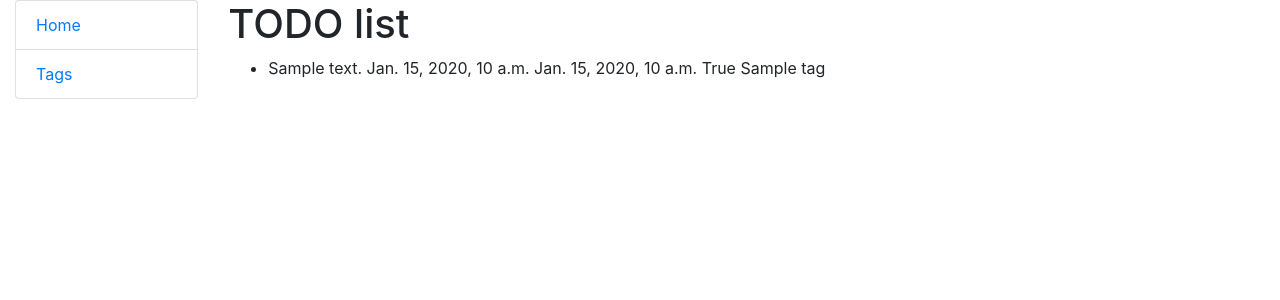
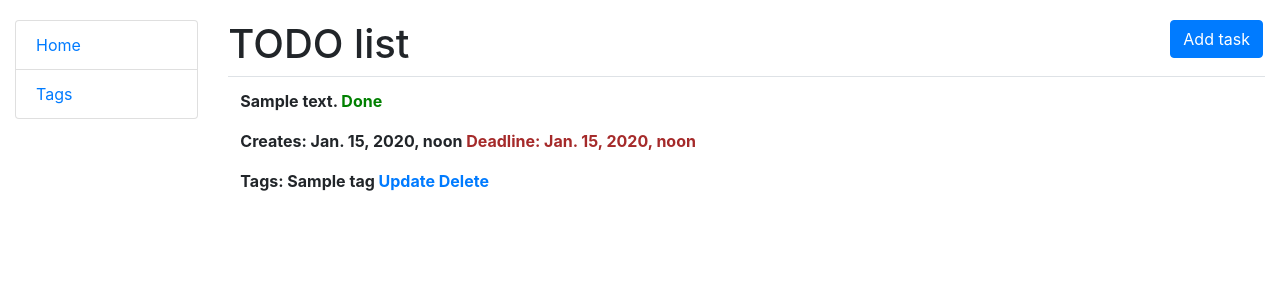
Before and after one commit to KKvladys/todo-list, a Django app: template templates/task_manager/task_list.html in a window 1280 px wide. Shown: the top 300 px of the page. Run offline with Django 5.2, Linux system fonts and the light colour scheme; the template is opened without the code that fills it: values that come from a table or form of the project are taken from there, others are empty; tables that the repository leaves empty hold one stand-in row (values such as "Sample post"); lists and menus that the app fills with data are empty.

Commit message:
add statyc directory with styles.css and customize templates

```diff
--- /dev/null
+++ b/static/css/styles.css
@@ -0,0 +1,8 @@
+body {
+    margin-top: 20px;
+}
+
+.btn-right-side {
+    float: right;
+    margin: 0 2px 0 2px;
+}
--- a/templates/base.html
+++ b/templates/base.html
@@ -9,6 +9,8 @@
         href="https://cdn.jsdelivr.net/npm/bootstrap@4.5.3/dist/css/bootstrap.min.css"
         integrity="sha384-TX8t27EcRE3e/ihU7zmQxVncDAy5uIKz4rEkgIXeMed4M0jlfIDPvg6uqKI2xXr2"
         crossorigin="anonymous">
+  {% load static %}
+  <link rel="stylesheet" href="{% static "css/styles.css" %}">
 </head>
 
 <body>
--- a/templates/task_manager/task_form.html
+++ b/templates/task_manager/task_form.html
@@ -1,10 +1,11 @@
 {% extends "base.html" %}
+{% load crispy_forms_filters %}
 
 {% block content %}
   <h1>Create task</h1>
   <form action="" method="post">
   {% csrf_token %}
-  {{ form}}
-  <input type="submit" value="Submit">
+  {{ form|crispy }}
+  <input type="submit" value="Submit" class="btn btn-primary">
   </form>
 {% endblock %}
--- a/templates/task_manager/task_list.html
+++ b/templates/task_manager/task_list.html
@@ -1,21 +1,43 @@
 {% extends "base.html" %}
 
 {% block content %}
-  <h1>TODO list</h1>
+  <h1>
+    TODO list
+  <a class="btn btn-primary btn-right-side " href="{% url "task_manager:task-create" %}">
+    Add task
+  </a>
+  </h1>
+
   {% if task_list %}
-    <ul>
       {% for task in task_list %}
-        <li>
-          {{ task.content }}
-          {{ task.created }}
-          {{ task.deadline }}
-          {{ task.status }}
-          {% for tag in task.tags.all %}
-            {{ tag.name }}
-          {% endfor %}
-        </li>
+        <table class="table">
+          <tr>
+            <th>
+              <p>
+                {{ task.content }}
+                {% if task.status is False %}
+                  <span style="color: red">Not Done</span>
+                  {% else %}
+                  <span style="color: green">Done</span>
+                {% endif %}
+              </p>
+              <p>
+                Creates: {{ task.created }}
+                 {% if task.deadline %}
+                   <span style="color: brown">Deadline: {{ task.deadline }}</span>
+                {% endif %}
+              </p>
+              <p>Tags:
+                {% for tag in task.tags.all %}
+                  {{ tag.name }}
+                {% endfor %}
+              <a href="{% url "task_manager:task-update" pk=task.id %}">Update</a>
+              <a href="{% url "task_manager:task-delete" pk=task.id %}">Delete</a>
+              </p>
+            </th>
+          </tr>
+        </table>
       {% endfor %}
-    </ul>
   {% else %}
     <p>No task</p>
   {% endif %}
```
Also changed, not shown: templates/task_manager/tag_list.html (+9 -3 lines), todo_list/settings.py (+10 -2 lines).
